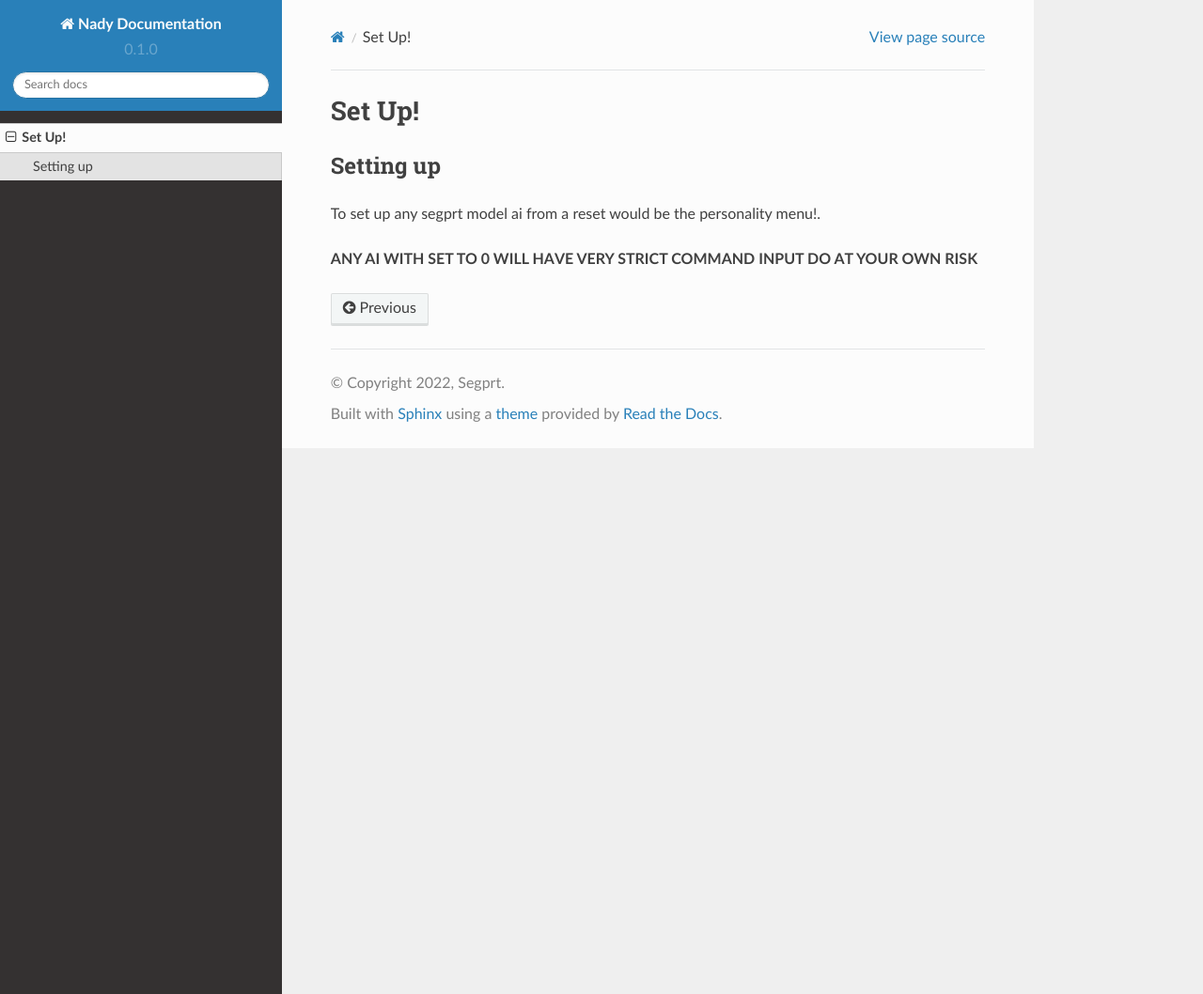
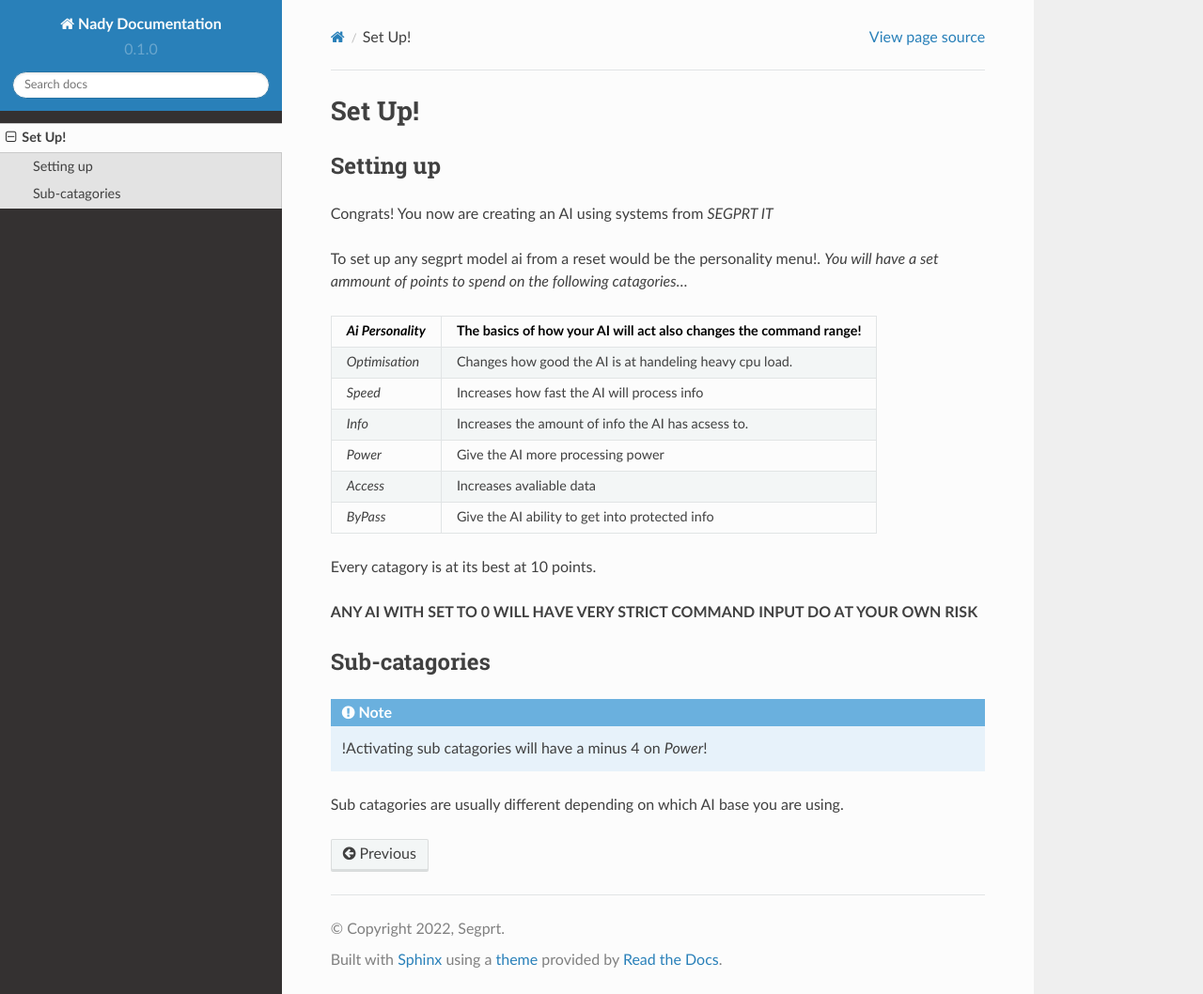
Before and after one commit to SEGPRT/nady-docs, a Sphinx documentation site: the page built from docs/source/setup.rst, in a window 1280 px wide and 1058 px high. Shown: the whole window at 94% size. Built offline with Sphinx 7.4.7 and the Read the Docs theme 2.0.0, drawn with Linux system fonts in a browser that asks for light colours.

```diff
--- a/docs/source/setup.rst
+++ b/docs/source/setup.rst
@@ -3,29 +3,42 @@ Set Up!
 .. _setup:
 Setting up
 -----------
+Congrats! You now are creating an AI using systems from `SEGPRT IT`
+
+
 To set up any segprt model ai from a reset would be the personality menu!.
+*You will have a set ammount of points to spend on the following catagories...*
 
-+--------------+----------------------------------+
-|Ai Personality|The basics of how your AI will act|
-|              |also changes the command range!   |
-+==============+==================================+
-|Optimisation  |Changes how good the AI is at     |
-|              |handeling heavy cpu load.         |
-+==============+==================================+
-|Speed         |Increases how fast the AI will    |
-|              |process info                      |
-+==============+==================================+
-|Info          |Increases the amount of info the  |
-|              |AI has acsess to.                 |
-+==============+==================================+
-|Power         |Give the AI more processing power |
-|              |                                  |
-+=================================================+
-|Access        |Increases avaliable data          |
-|              |                                  |
-+=================================================+
-|By-Pass       |Give the AI ability to get into   |
-|              |protected info                    |
-+-------------------------------------------------+
++----------------+----------------------------------+
+|`Ai Personality`|The basics of how your AI will act|
+|                |also changes the command range!   |
++================+==================================+
+|`Optimisation`  |Changes how good the AI is at     |
+|                |handeling heavy cpu load.         |
++----------------+----------------------------------+
+|`Speed`         |Increases how fast the AI will    |
+|                |process info                      |
++----------------+----------------------------------+
+|`Info`          |Increases the amount of info the  |
+|                |AI has acsess to.                 |
++----------------+----------------------------------+
+|`Power`         |Give the AI more processing power |
+|                |                                  |
++----------------+----------------------------------+
+|`Access`        |Increases avaliable data          |
+|                |                                  |
++----------------+----------------------------------+
+|`ByPass`        |Give the AI ability to get into   |
+|                |protected info                    |
++----------------+----------------------------------+
+
+Every catagory is at its best at 10 points.
 
 **ANY AI WITH SET TO 0 WILL HAVE VERY STRICT COMMAND INPUT DO AT YOUR OWN RISK**
+
+Sub-catagories
+--------------
+.. note::
+	!Activating sub catagories will have a minus 4 on `Power`!
+
+Sub catagories are usually different depending on which AI base you are using.
```
Also changed, not shown: docs/source/index.rst (+5 -9 lines).
